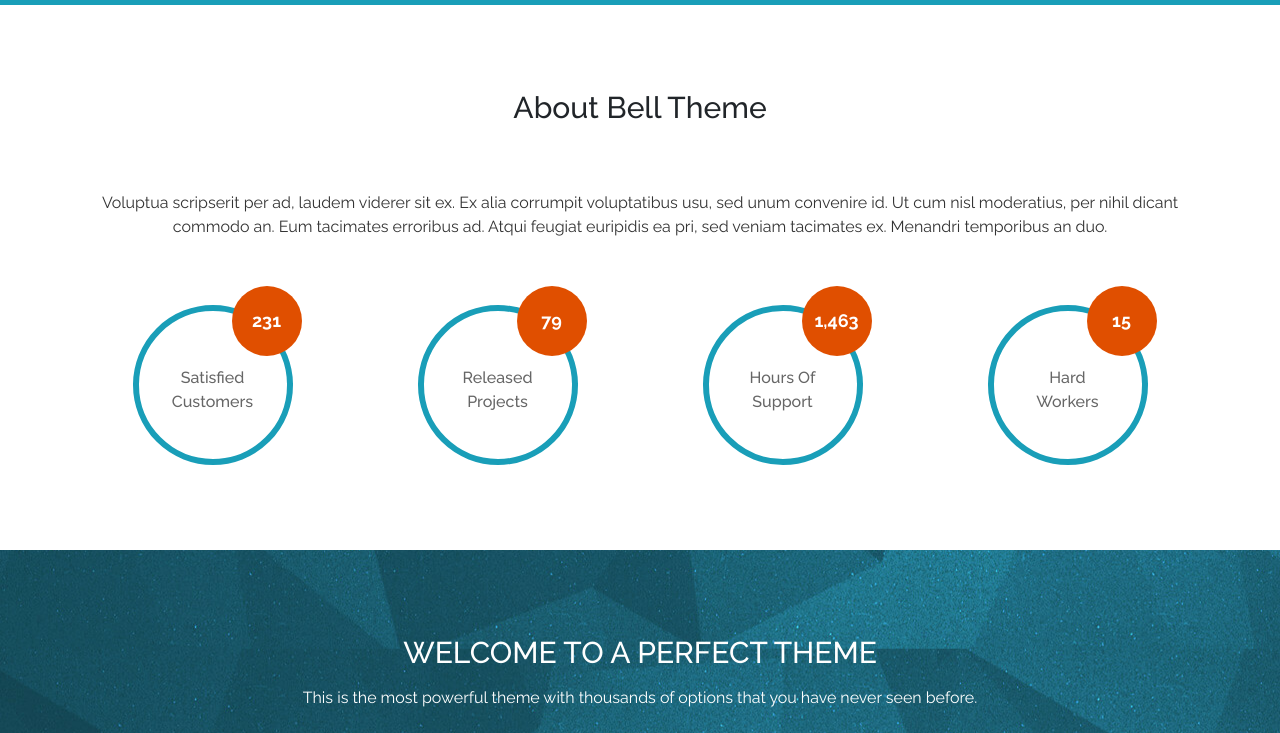
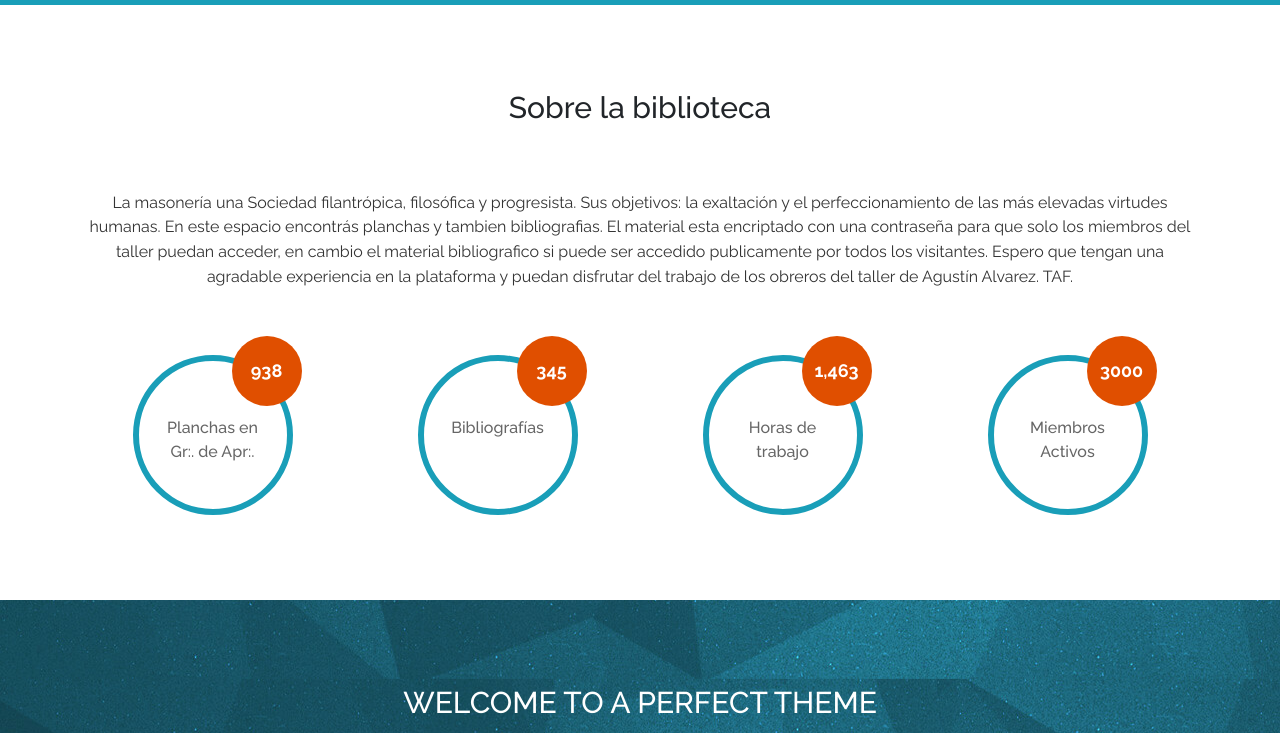
Before and after one commit to deandreafranco/agustin389, a plain HTML site: page index.html in a window 1280 px wide. Shown: the part 888-1621 px from the top of the page. Drawn offline with Linux system fonts and the light colour scheme.

Commit message:
edicion sobre la biblioteca

```diff
--- a/index.html
+++ b/index.html
@@ -92,37 +92,36 @@
   <section class="about" id="about">
     <div class="container text-center">
       <h2>
-          About Bell Theme
+          Sobre la biblioteca
         </h2>
 
       <p>
-        Voluptua scripserit per ad, laudem viderer sit ex. Ex alia corrumpit voluptatibus usu, sed unum convenire id. Ut cum nisl moderatius, per nihil dicant commodo an. Eum tacimates erroribus ad. Atqui feugiat euripidis ea pri, sed veniam tacimates ex. Menandri
-        temporibus an duo.
+        La masonería una Sociedad filantrópica, filosófica y progresista. Sus objetivos: la exaltación y el perfeccionamiento de las más elevadas virtudes humanas.
+        En este espacio encontrás planchas y tambien bibliografias. El material esta encriptado con una contraseña para que solo los miembros del taller puedan acceder, en cambio el material bibliografico si puede ser accedido publicamente por todos los visitantes. Espero que tengan una agradable experiencia en la plataforma y puedan disfrutar del trabajo de los obreros del taller de Agustín Alvarez. TAF.
       </p>
 
       <div class="row stats-row">
         <div class="stats-col text-center col-md-3 col-sm-6">
           <div class="circle">
-            <span class="stats-no" data-toggle="counter-up">232</span> Satisfied Customers
+            <span class="stats-no" data-toggle="counter-up">938</span> Planchas en Gr:. de Apr:.
           </div>
         </div>
 
         <div class="stats-col text-center col-md-3 col-sm-6">
           <div class="circle">
-            <span class="stats-no" data-toggle="counter-up">79</span> Released Projects
+            <span class="stats-no" data-toggle="counter-up">345</span> Bibliografías
           </div>
         </div>
 
         <div class="stats-col text-center col-md-3 col-sm-6">
           <div class="circle">
-            <span class="stats-no" data-toggle="counter-up">1,463</span> Hours Of Support
+            <span class="stats-no" data-toggle="counter-up">1,463</span> Horas de trabajo
           </div>
         </div>
 
         <div class="stats-col text-center col-md-3 col-sm-6">
           <div class="circle">
-            <span class="stats-no" data-toggle="counter-up">15</span> Hard Workers
-          </div>
+            <span class="stats-no" data-toggle="counter-up">+3000</span> Miembros Activos
         </div>
       </div>
     </div>
```
